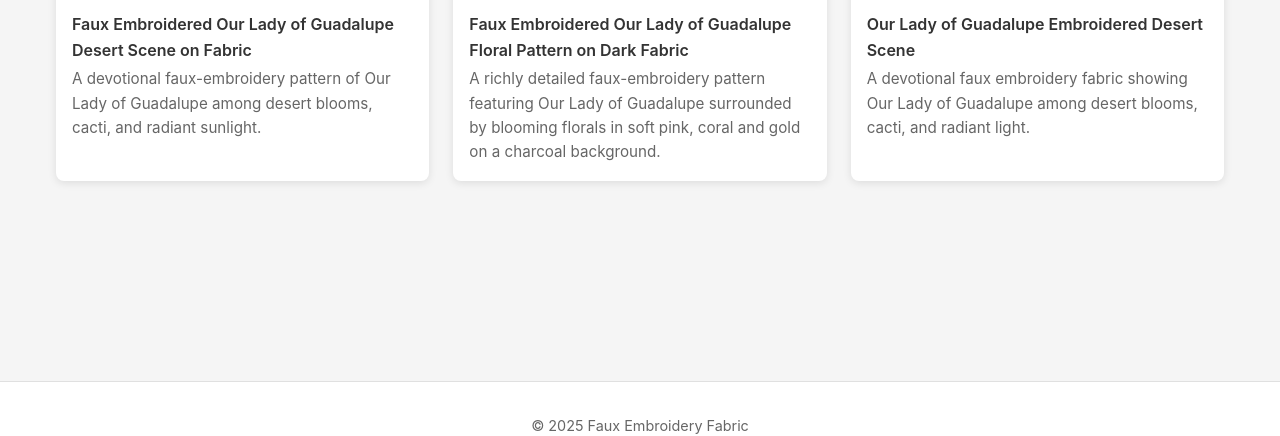
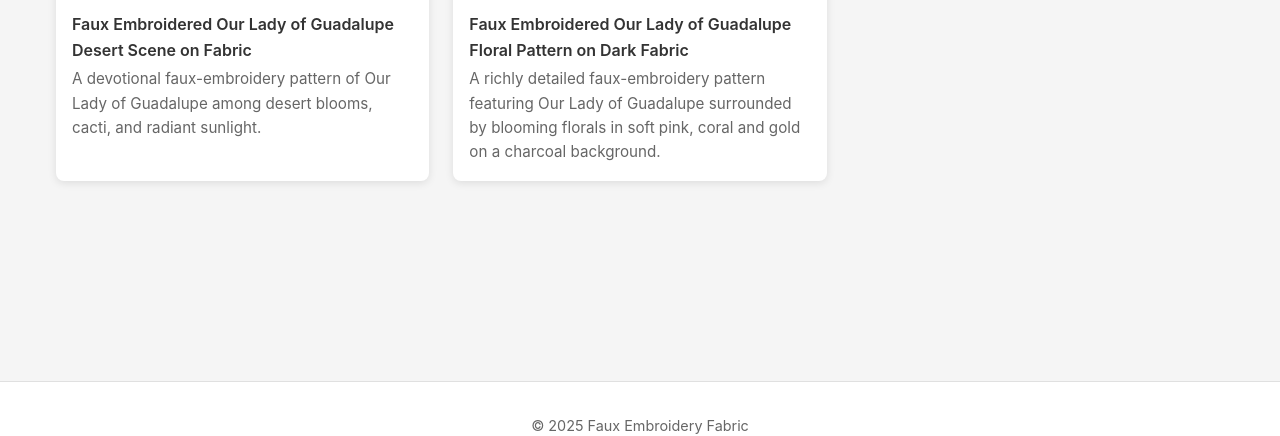
Before and after one commit to Nickpanek/fauxembroideryfabric, a Jekyll site: the page built from collections/catholic/index.html, in a window 1280 px wide and 900 px high, cut to the strip 464-900 px from the top of the window. Built offline with Jekyll 4.4.1, drawn with Linux system fonts in a browser that asks for light colours.

Commit message:
Update index.html

```diff
--- a/collections/catholic/index.html
+++ b/collections/catholic/index.html
@@ -37,18 +37,6 @@ permalink: /collections/catholic/
       </a>
       {% endfor %}
 
-      <!-- Static Card for Our Lady of Guadalupe Embroidered Desert Scene -->
-      <a class="pattern-card" href="/patterns/our-lady-of-guadalupe-embroidered-desert-scene-fabric.html">
-        <img
-          src="/assets/images/our-lady-of-guadalupe-embroidered-desert-scene-fabric-thumb.jpg"
-          alt="Our Lady of Guadalupe embroidered desert scene faux embroidery fabric"
-          loading="lazy"
-          width="300"
-          height="300">
-        <h3>Our Lady of Guadalupe Embroidered Desert Scene</h3>
-        <p>A devotional faux embroidery fabric showing Our Lady of Guadalupe among desert blooms, cacti, and radiant light.</p>
-      </a>
-      <!-- End Static Card -->
 
     </div>
     {% else %}
```
